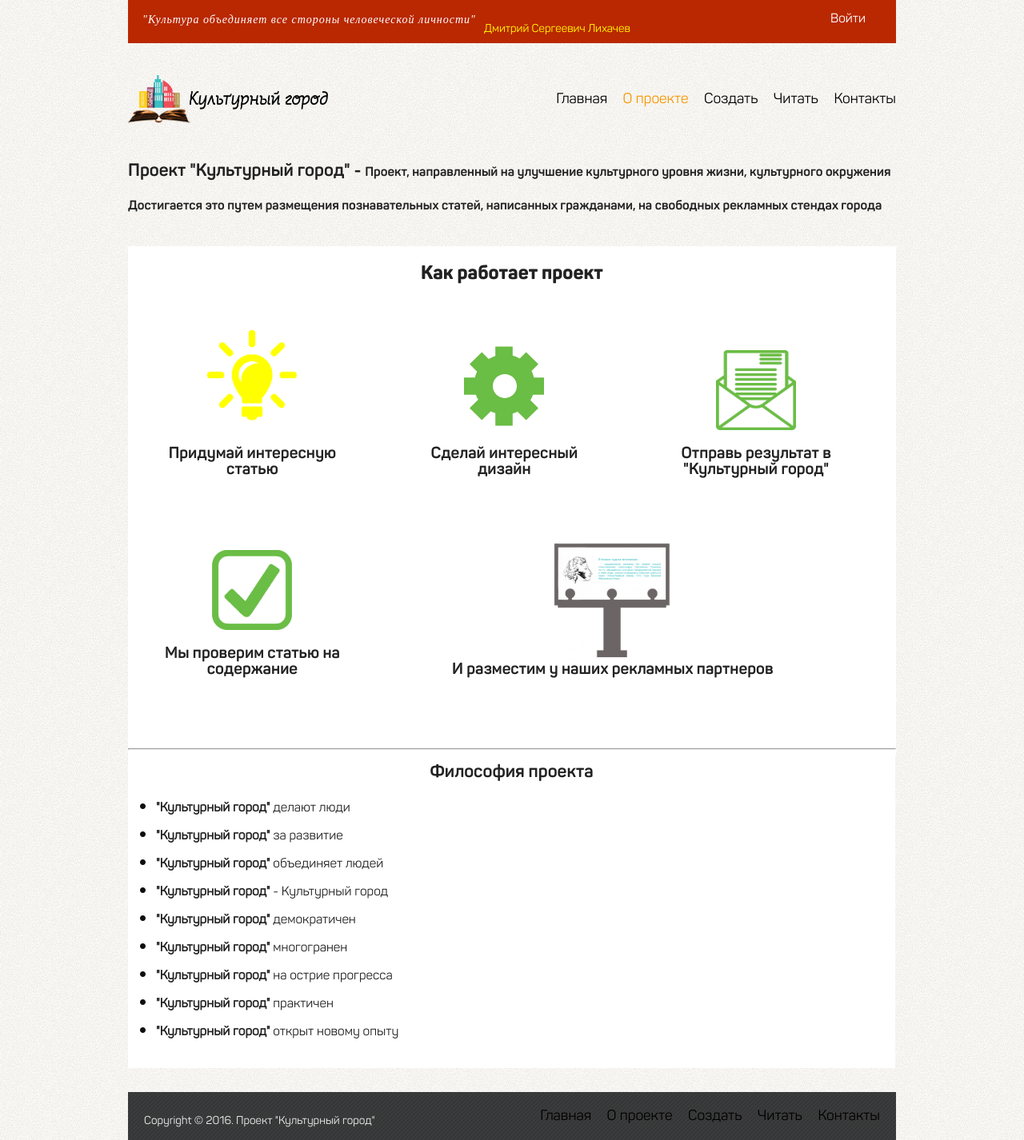
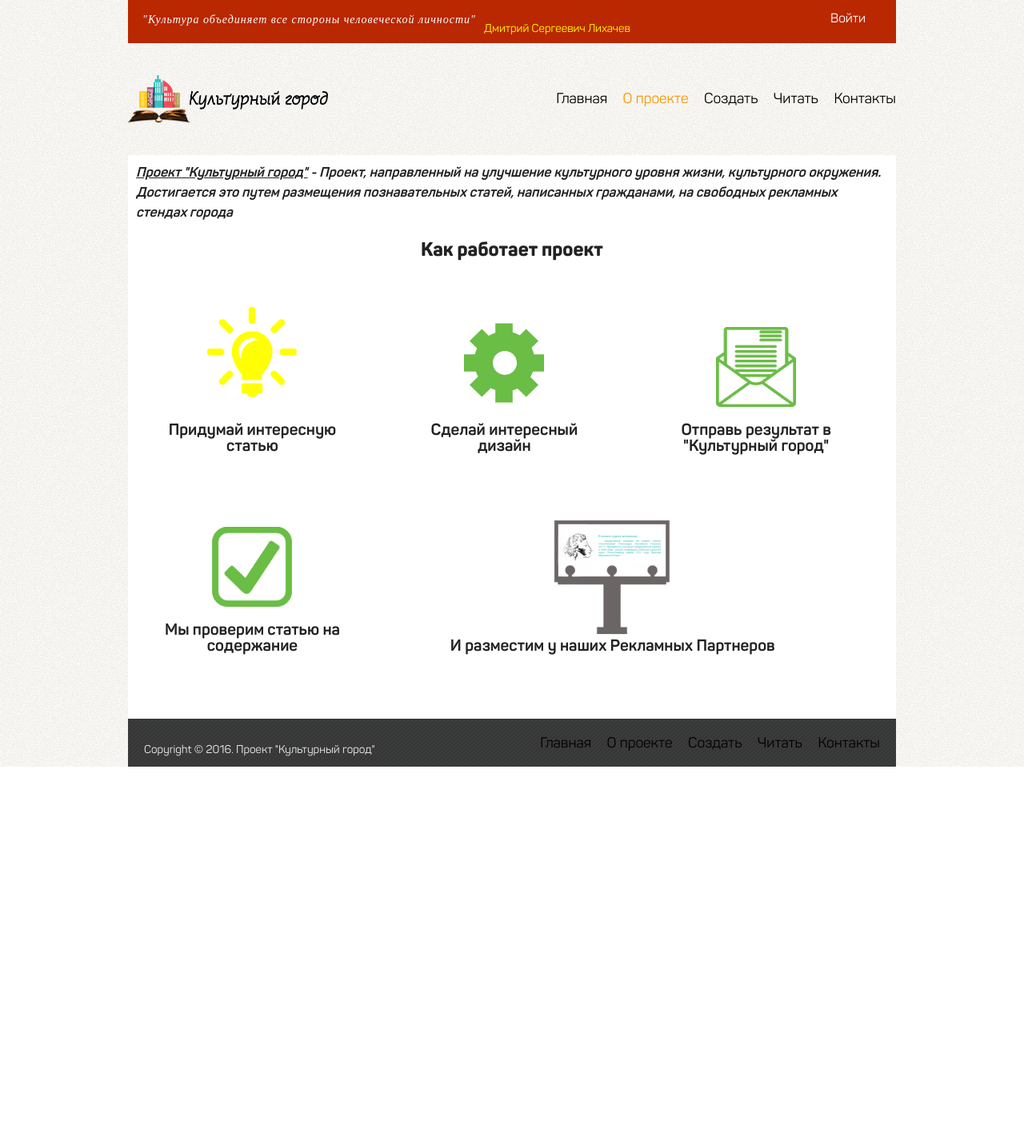
Before and after one commit to Alchick/city-city, a Flask app: page /about.html in a window 1280 px wide. Shown: the whole page at 80% size. After the commit the page ends 959 px from the top, so only its background shows below. Run offline with Flask 2, Linux system fonts and the light colour scheme; parts of the project's set-up code (start-up, migrations or seed data) failed here and were passed over; some libraries are stand-ins or nearby versions.

Commit message:
css corrections

```diff
--- a/app/static/css/styles.css
+++ b/app/static/css/styles.css
@@ -268,6 +268,7 @@ p {
 
 .main-description .btn {
     margin-left: 110px;
+    margin-top:15px;
 }
 
 
@@ -372,16 +373,39 @@ p {
 }
 
 /*====== blocks =======*/
+.about-description {
+    width:98%;
+    margin-left:10px;
+}
+.about-description p {
+	font-family:"Panton-Bold";
+    font-size:17px;
+    line-height:25px;
+}
+.about-description p span {
+    text-decoration:underline;
+}
+
+.about-description p q {
+    font-style: italic; /* Курсивное начертание текста */
+    quotes: "\00ab" "\00bb"; /* Кавычки в виде двойных угловых скобок */
+}
+
+.about-header {
+    text-align:center;
+    line-height:30px;
+}
+
 .general-graphic-block {
-    background:#FFFFFF;
-    float:left;
-    text-align:left;
+    background: #FFFFFF;
+    float: left;
+    text-align: left;
     width: 100%;
 }
 
 .general-graphic-block h1 {
-    text-align:center;
-    line-height:30px;
+    text-align: center;
+    line-height: 30px;
 }
 
 .graphic-block {
@@ -395,6 +419,7 @@ p {
 .graphic-block h3 {
     margin: 20px;
 }
+
 
 .additional-block {
     width: 60.6%;
@@ -477,34 +502,6 @@ p {
     text-align:center;
     border:2px solid;
     border-color:#DCDCDC;
-}
-
-.service {
-    margin-top: 50px;
-    margin-right: 1px;
-    clear:both;
-    background:#ffffff;
-}
-.service h2 {
-    text-align:center;
-}
-
-.service ul li {
-    padding-left: 20px;
-    display:block;
-    font-family:'Panton-Regular';
-    background: url('../images/disc.png') no-repeat;
-}
-
-.service ul li span {
-    display:inline;
-    font-weight:bold;
-}
-
-.service img {
-    padding-right: 10px;
-    width: 12px;
-    opacity: 0.5;
 }
 
 .comments {
@@ -779,6 +776,14 @@ p {
     background-size: 150px 150px;
 }
 
+.smile {
+    background:url("/static/images/smile.jpg") no-repeat;
+    width:100px;
+    height:100px;
+    background-size: 100px 100px;
+    margin:auto;
+}
+
 .cogweel img:hover {
 -webkit-animation-name: rotation;
 -webkit-animation-duration: 10s;
--- a/app/templates/about.html
+++ b/app/templates/about.html
@@ -2,12 +2,9 @@
 
 {% block content %}
 <div class="about">
-  <div class="about-text">
-    <h2>Проект "Культурный город" - <span>Проект, направленный на улучшение культурного уровня жизни, культурного окружения</span></h2>
-    <h2><span>Достигается это путем размещения познавательных статей, написанных гражданами, на свободных рекламных стендах города</span></h2>
-  </div>
 
    <div class="general-graphic-block">
+    <div class="about-description"><p><q><span>Проект "Культурный город"</span> - Проект, направленный на улучшение культурного уровня жизни, культурного окружения. Достигается это путем размещения познавательных статей, написанных гражданами, на свободных рекламных стендах города</q></p></div>
     <h1>Как работает проект</h1>
       <div class="graphic-block">
         <div class="lamp"></div>
@@ -31,25 +28,9 @@
 
       <div class="additional-block">
         <div class="bilbord"></div>
-        <h3>И разместим у наших рекламных партнеров</h3>
+        <h3>И разместим у наших Рекламных Партнеров</h3>
+
       </div>
-      <hr>
   </div>
 
-  <div class="service">
-  <h2>Философия проекта</h2>
-    <ul>
-        <li><span>"Культурный город"</span> делают люди</li>
-        <li><span>"Культурный город"</span> за развитие</li>
-        <li><span>"Культурный город"</span> объединяет людей</li>
-        <li><span>"Культурный город"</span> - Культурный город</li>
-        <li><span>"Культурный город"</span> демократичен</li>
-        <li><span>"Культурный город"</span> многогранен</li>
-        <li><span>"Культурный город"</span> на острие прогресса</li>
-        <li><span>"Культурный город"</span> практичен</li>
-        <li><span>"Культурный город"</span> открыт новому опыту</li>
-        <br>
-    </ul>
-  </div>
-</div>
 {% endblock %}
--- a/app/templates/index.html
+++ b/app/templates/index.html
@@ -14,7 +14,7 @@
    <div class="main-description">
      <h2>Культурный город - </h2>
      <h4>&emsp;- город, который делают люди</h4>
-     <p>Напишите свою статью, отправьте ее в "Культурный город" и мы разместим ее у наших Рекламных Партнеров</p>
+     <p>Напишите свою статью, отправьте ее в "Культурный город" и мы разместим ее в городе, у наших Рекламных Партнеров</p>
      <a href="create.html" class="btn red">Написать</a>
      <p class="sidetext">Ознакомиться с правилами написания статей можно в разделе <span>"Создать"</span></p>
    </div>
```
